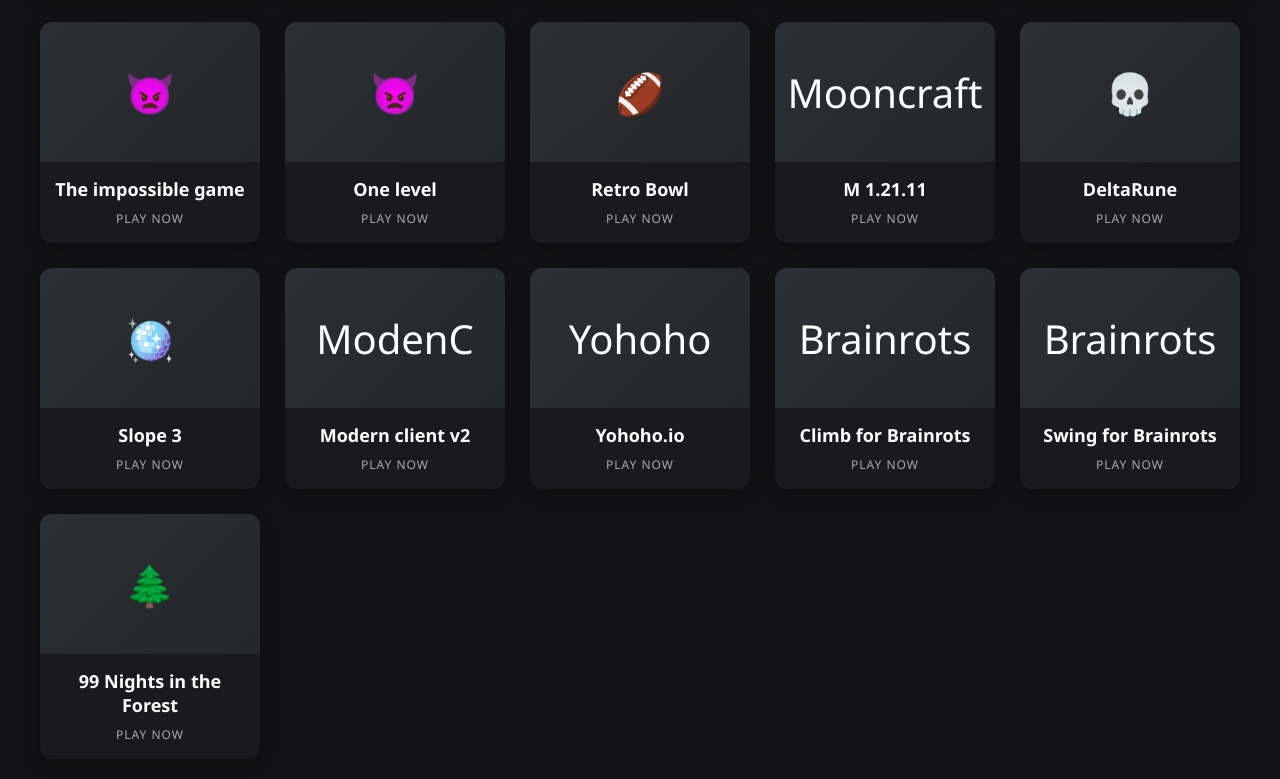
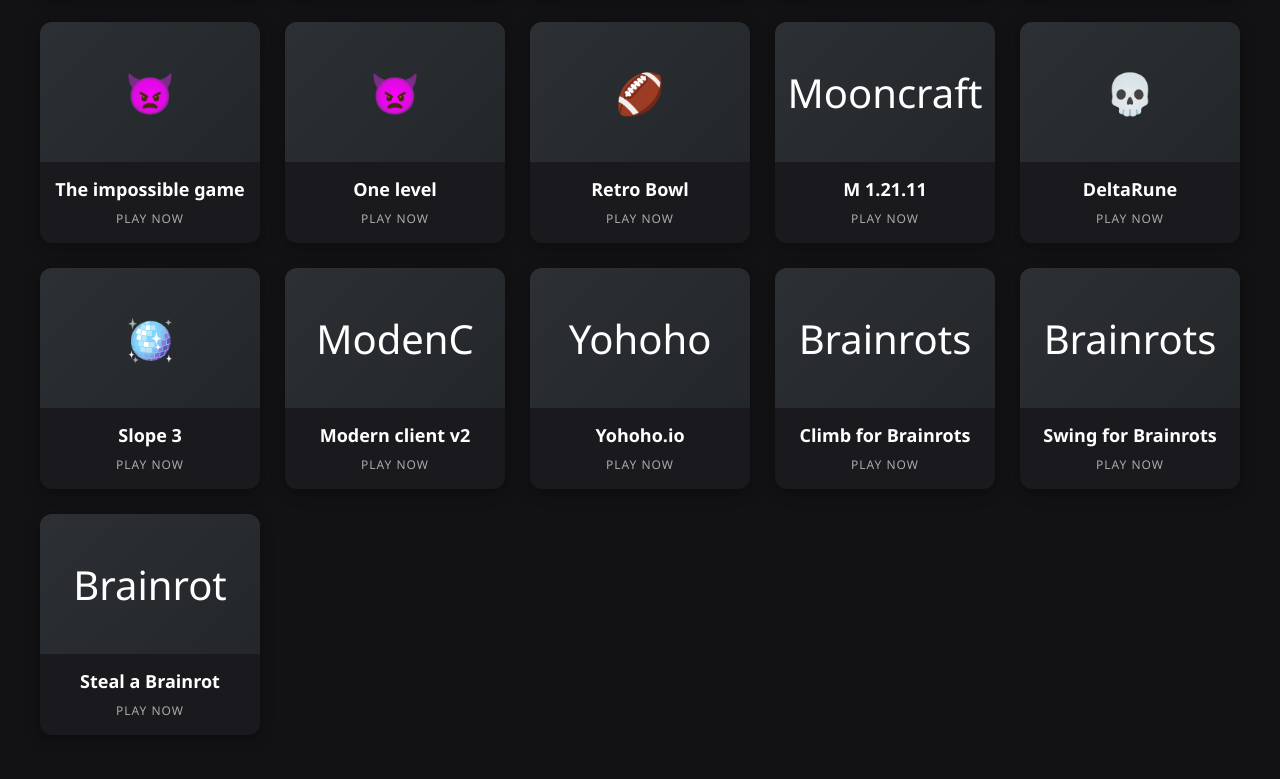
Before and after one commit to KkeysINC/KkeysINC.github.io, a plain HTML site: page index.html in a window 1280 px wide. Shown: the part 1149-1928 px from the top of the page. Drawn offline with Linux system fonts and the light colour scheme.

Commit message:
Update index.html

```diff
--- a/index.html
+++ b/index.html
@@ -386,10 +386,10 @@
                 </div>
             </a>
 
-			<a href="99N.html" class="game-card">
-                <div class="game-thumbnail">🌲</div>
+			<a href="SABR.html" class="game-card">
+                <div class="game-thumbnail">Brainrot</div>
                 <div class="game-info">
-                    <p class="game-name">99 Nights in the Forest</p>
+                    <p class="game-name">Steal a Brainrot</p>
                     <span class="game-status">Play Now</span>
                 </div>
             </a>
```
